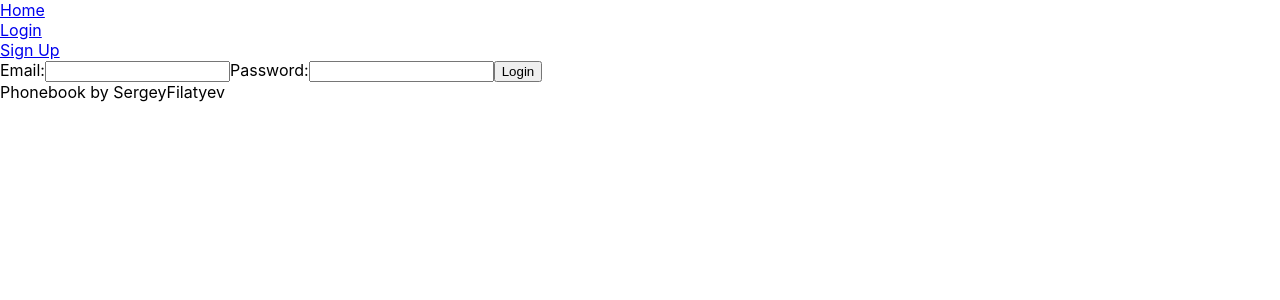
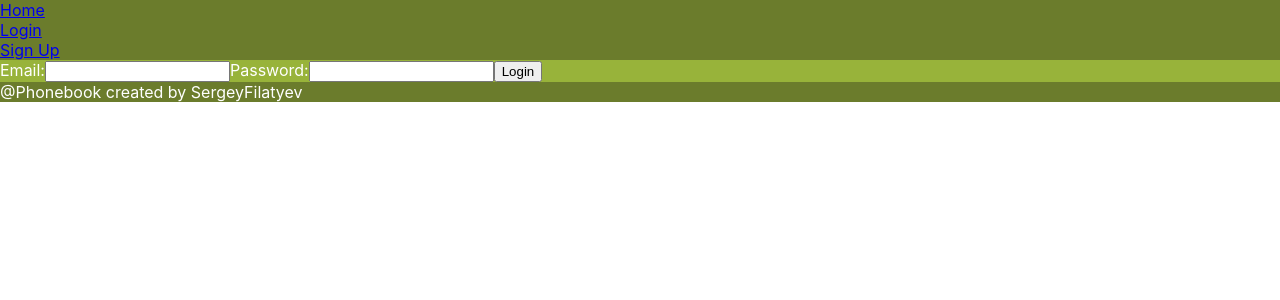
Before and after one commit to Sergeyfilatyev/goit-react-hw-08-phonebook, a React (Create React App) app: page /goit-react-hw-08-phonebook/login in a window 1280 px wide. Shown: the top 300 px of the page. Built offline with nearby package versions, Linux system fonts and the light colour scheme.

Commit message:
styles-start

```diff
--- a/package.json
+++ b/package.json
@@ -4,12 +4,16 @@
   "private": true,
   "homepage": "https://sergeyfilatyev.github.io/goit-react-hw-08-phonebook/",
   "dependencies": {
+    "@chakra-ui/react": "^2.4.9",
+    "@emotion/react": "^11.10.5",
+    "@emotion/styled": "^11.10.5",
     "@redux-devtools/extension": "^3.2.4",
     "@reduxjs/toolkit": "^1.9.1",
     "@testing-library/jest-dom": "^5.16.3",
     "@testing-library/react": "^12.1.4",
     "@testing-library/user-event": "^13.5.0",
     "axios": "^1.2.2",
+    "framer-motion": "^8.5.3",
     "nanoid": "^4.0.0",
     "react": "^18.1.0",
     "react-dom": "^18.1.0",
--- a/public/index.html
+++ b/public/index.html
@@ -24,7 +24,7 @@
       work correctly both with client-side routing and a non-root public URL.
       Learn how to configure a non-root public URL by running `npm run build`.
     -->
-    <title>React App</title>
+    <title>PhoneBook</title>
 
     <!-- Start Single Page Apps for GitHub Pages -->
     <script type="text/javascript">
--- a/src/components/Layout.jsx
+++ b/src/components/Layout.jsx
@@ -4,18 +4,27 @@ import { Navigation } from 'components/Navigation';
 import { useSelector } from 'react-redux';
 import { Outlet } from 'react-router-dom';
 import { selectToken } from 'redux/auth/auth-selectors';
+import { Box, Center } from '@chakra-ui/react';
 export const Layout = () => {
   const token = useSelector(selectToken);
   return (
     <>
       <header>
-        <Navigation />
-        {token ? <AuthUserMenu /> : <AuthNavigation />}
+        <Box bg="#6b7c2c" w="100%" color="#ffffff" gap="10px">
+          <Navigation />
+          {token ? <AuthUserMenu /> : <AuthNavigation />}
+        </Box>
       </header>
       <main>
-        <Outlet />
+        <Box bg="#98b33a" w="100%" color="#ffffff">
+          <Outlet />
+        </Box>
       </main>
-      <footer>Phonebook by SergeyFilatyev </footer>
+      <footer>
+        <Box bg="#6b7c2c" w="100%" color="#ffffff">
+          @Phonebook created by SergeyFilatyev
+        </Box>
+      </footer>
     </>
   );
 };
```
Also changed, not shown: 1 other file (tests, documents, lock files or other folders).
